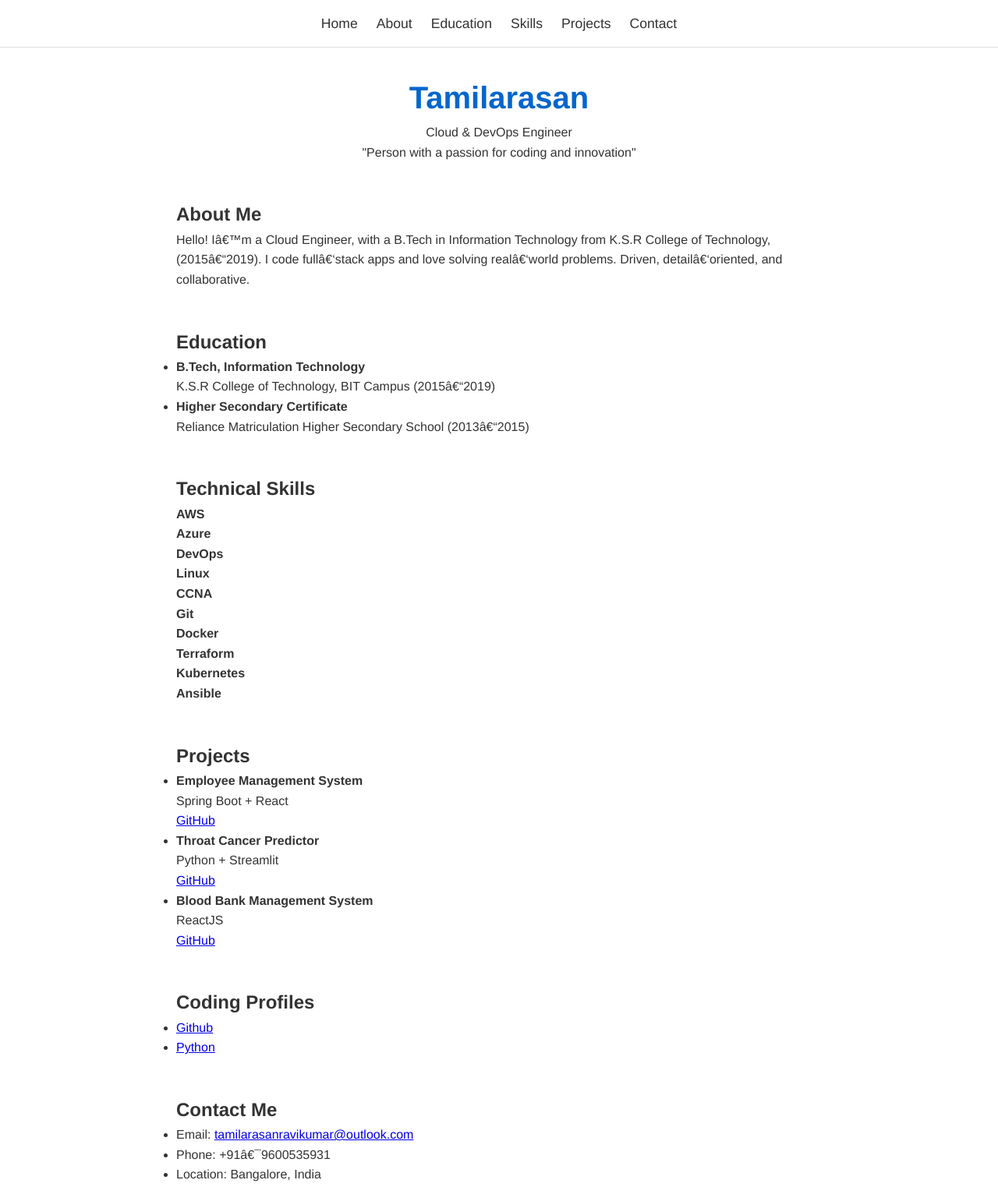
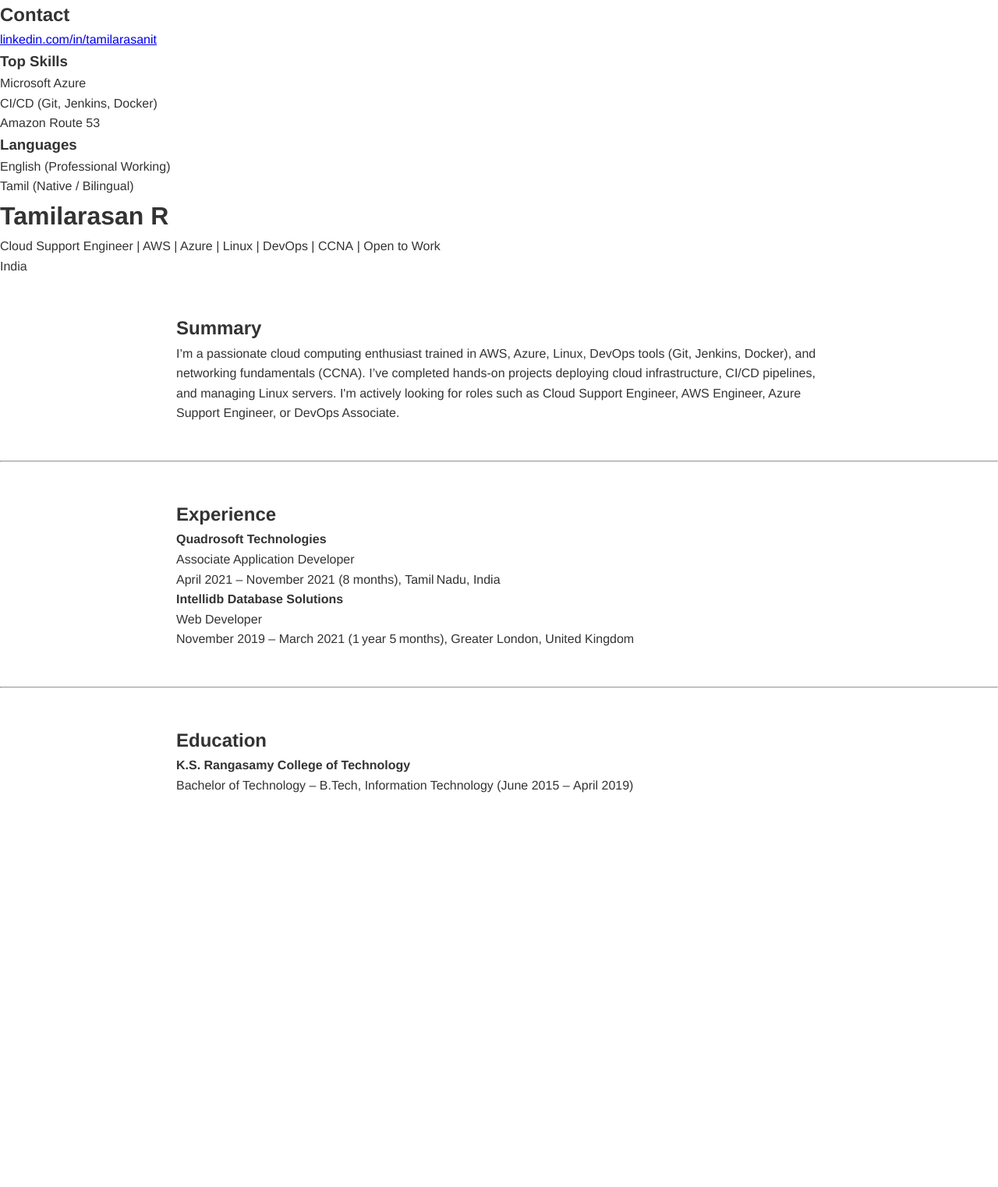
Before and after one commit to TamilarasanDevSecOps/TamilarasanDevSecOps.github.io, a plain HTML site: page index.html in a window 1280 px wide. Shown: the top 1523 px of the page at 78% size. After the commit the page ends 1069 px from the top, so only its background shows below. Drawn offline with Linux system fonts and the light colour scheme.

Commit message:
Update index.html

```diff
--- a/index.html
+++ b/index.html
@@ -1,112 +1,56 @@
-<!doctype html>
+<!DOCTYPE html>
 <html lang="en">
 <head>
-  <meta charset="utf‑8">
-  <meta name="viewport" content="width=device-width,initial-scale=1">
-  <title>Tamilarasan R — Cloud Engineer | DevOps • B.Tech IT</title>
-  <meta name="description" content="Tamilarasan I | Software Developer from Chennai | MERN, Java, Spring Boot & Python">
-  <link rel="stylesheet" href="styles.css">
+  <meta charset="utf-8" />
+  <meta name="viewport" content="width=device-width,initial-scale=1" />
+  <title>Tamilarasan R – Cloud Support Engineer</title>
+  <link rel="stylesheet" href="styles.css" />
 </head>
 <body>
-  <header>
-    <nav id="top-nav">
-      <a href="#home">Home</a>
-      <a href="#about">About</a>
-      <a href="#education">Education</a>
-      <a href="#skills">Skills</a>
-      <a href="#projects">Projects</a>
-      <a href="#contact">Contact</a>
-      <button id="mobile-toggle" aria-label="Toggle menu">☰</button>
-    </nav>
-  </header>
-
-  <main>
-    <section id="home" class="hero">
-      <h1>Tamilarasan</h1>
-      <p>Cloud & DevOps Engineer<br>"Person with a passion for coding and innovation"</p>
-    </section>
-
-    <section id="about">
-      <h2>About Me</h2>
-      <p>
-        Hello! I’m a Cloud Engineer, with a B.Tech in Information Technology
-        from K.S.R College of Technology, (2015–2019). I code full‑stack apps and love solving real‑world problems. Driven, detail‑oriented, and collaborative.
-      </p>
-    </section>
-
-    <section id="education">
-      <h2>Education</h2>
+  <div class="container">
+    <aside class="sidebar">
+      <h2>Contact</h2>
+      <p><a href="https://www.linkedin.com/in/tamilarasanit/" target="_blank" rel="noopener">linkedin.com/in/tamilarasanit</a></p>
+      <h3>Top Skills</h3>
       <ul>
-        <li>
-          <strong>B.Tech, Information Technology</strong><br>
-          K.S.R College of Technology, BIT Campus (2015–2019)
-        </li>
-        <li>
-          <strong>Higher Secondary Certificate</strong><br>
-          Reliance Matriculation Higher Secondary School (2013–2015)
-        </li>
+        <li>Microsoft Azure</li>
+        <li>CI/CD (Git, Jenkins, Docker)</li>
+        <li>Amazon Route 53</li>
       </ul>
-    </section>
-
-    <section id="skills">
-      <h2>Technical Skills</h2>
-      <div class="skill‑grid">
-        <div><strong>AWS</strong><span class="skill‑bar" data‑percent="95%"></span></div>
-        <div><strong>Azure</strong><span class="skill‑bar" data‑percent="93%"></span></div>
-        <div><strong>DevOps</strong><span class="skill‑bar" data‑percent="90%"></span></div>
-        <div><strong>Linux</strong><span class="skill‑bar" data‑percent="80%"></span></div>
-        <div><strong>CCNA</strong><span class="skill‑bar" data‑percent="85%"></span></div>
-        <div><strong>Git</strong><span class="skill‑bar" data‑percent="85%"></span></div>
-        <div><strong>Docker</strong><span class="skill‑bar" data‑percent="80%"></span></div>
-        <div><strong>Terraform</strong><span class="skill‑bar" data‑percent="88%"></span></div>
-        <div><strong>Kubernetes</strong><span class="skill‑bar" data‑percent="90%"></span></div>
-        <div><strong>Ansible</strong><span class="skill‑bar" data‑percent="88%"></span></div>
-      </div>
-    </section>
-
-    <section id="projects">
-      <h2>Projects</h2>
+      <h3>Languages</h3>
       <ul>
-        <li>
-          <strong>Employee Management System</strong><br>
-          Spring Boot + React<br>
-          <a href="https://github.com/…">GitHub</a>
-        </li>
-        <li>
-          <strong>Throat Cancer Predictor</strong><br>
-          Python + Streamlit<br>
-          <a href="https://github.com/…">GitHub</a>
-        </li>
-        <li>
-          <strong>Blood Bank Management System</strong><br>
-          ReactJS<br>
-          <a href="https://github.com/…">GitHub</a>
-        </li>
+        <li>English (Professional Working)</li>
+        <li>Tamil (Native / Bilingual)</li>
       </ul>
-    </section>
-
-    <section id="coding">
-      <h2>Coding Profiles</h2>
-      <ul>
-        <li><a href="#">Github</a></li>
-        <li><a href="#">Python</a></li>
-      </ul>
-    </section>
-
-    <section id="contact">
-      <h2>Contact Me</h2>
-      <ul>
-        <li>Email: <a href="mailto:tamilarasanc9361@gmail.com">tamilarasanravikumar@outlook.com</a></li>
-        <li>Phone: +91 9600535931</li>
-        <li>Location: Bangalore, India</li>
-      </ul>
-    </section>
-  </main>
-
-  <footer>
-    <small>© 2025 Tamilarasan R</small>
-  </footer>
-
-  <script src="script.js"></script>
+    </aside>
+    <main class="main-content">
+      <h1>Tamilarasan R</h1>
+      <p class="role">Cloud Support Engineer | AWS | Azure | Linux | DevOps | CCNA | Open to Work<br>India</p>
+      <section class="summary">
+        <h2>Summary</h2>
+        <p>I’m a passionate cloud computing enthusiast trained in AWS, Azure, Linux, DevOps tools (Git, Jenkins, Docker), and networking fundamentals (CCNA). I’ve completed hands‑on projects deploying cloud infrastructure, CI/CD pipelines, and managing Linux servers. I'm actively looking for roles such as Cloud Support Engineer, AWS Engineer, Azure Support Engineer, or DevOps Associate.</p>
+      </section>
+      <hr />
+      <section class="experience">
+        <h2>Experience</h2>
+        <div class="exp-item">
+          <strong>Quadrosoft Technologies</strong><br />
+          Associate Application Developer<br />
+          April 2021 – November 2021 (8 months), Tamil Nadu, India
+        </div>
+        <div class="exp-item">
+          <strong>Intellidb Database Solutions</strong><br />
+          Web Developer<br />
+          November 2019 – March 2021 (1 year 5 months), Greater London, United Kingdom
+        </div>
+      </section>
+      <hr />
+      <section class="education">
+        <h2>Education</h2>
+        <p><strong>K.S. Rangasamy College of Technology</strong><br />
+        Bachelor of Technology – B.Tech, Information Technology (June 2015 – April 2019)</p>
+      </section>
+    </main>
+  </div>
 </body>
 </html>
```
